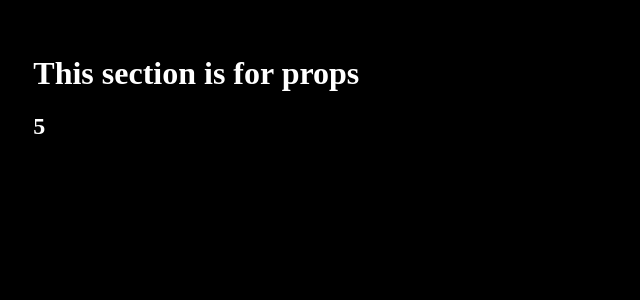
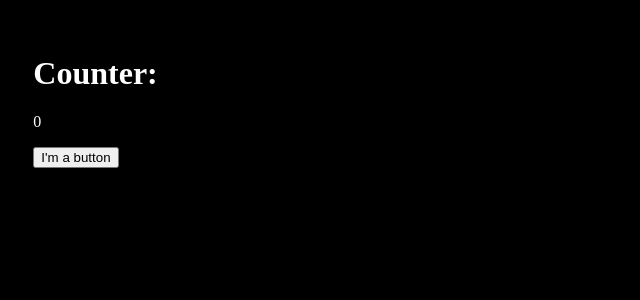
Before and after one commit to PleitesGC-12/React-Learning, a React (Vite) app: page / in a window 1280 px wide. Shown: the top 300 px of the page, without its empty margins (0-640 px from the left). Built offline with nearby package versions, Linux system fonts and the light colour scheme.

Commit message:
feat: Add counter using onClick event

```diff
--- a/src/ArrowComponent.jsx
+++ /dev/null
@@ -1,15 +0,0 @@
-// To use props we use destructuring
-const ArrowComponent = ({title, subtitle}) => {
-    console.log(title);
-    console.log(subtitle);
-
-    return (
-
-        <div>
-            <h1>{title} </h1>
-            <h2>{subtitle + 1}</h2>
-        </div>
-    )
-}
-
-export default ArrowComponent;
--- /dev/null
+++ b/src/CounterApp.jsx
@@ -0,0 +1,27 @@
+import React from 'react'
+
+
+// Practicing events
+const CounterApp = ({value}) => {
+
+    function handleClick() {
+        value += 1
+        console.log(value)
+    }
+
+    return (
+        <div>
+            <h1>Counter: </h1>
+
+            {/* Calling the prop */}
+            <p>{value}</p>
+
+            <button onClick={handleClick}>
+                I'm a button
+            </button>
+
+        </div>
+    )
+}
+
+export default CounterApp
--- a/src/main.jsx
+++ b/src/main.jsx
@@ -1,11 +1,10 @@
 import { StrictMode } from 'react'
 import { createRoot } from 'react-dom/client'
-import ArrowComponent from './ArrowComponent.jsx'
+import CounterApp from './CounterApp.jsx'
 import './styles.css'
 
 createRoot(document.getElementById('root')).render(
   <StrictMode>
-    {/* We pass the data for the props here in main.jsx*/}
-    <ArrowComponent title="This section is for props" subtitle = {4}/>
+    <CounterApp value={0}/>
   </StrictMode>,
 )
```
